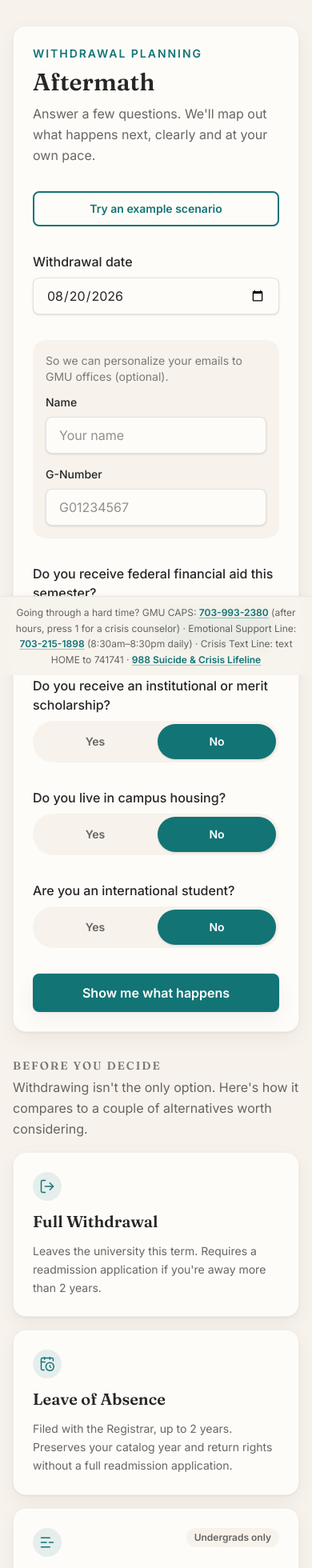
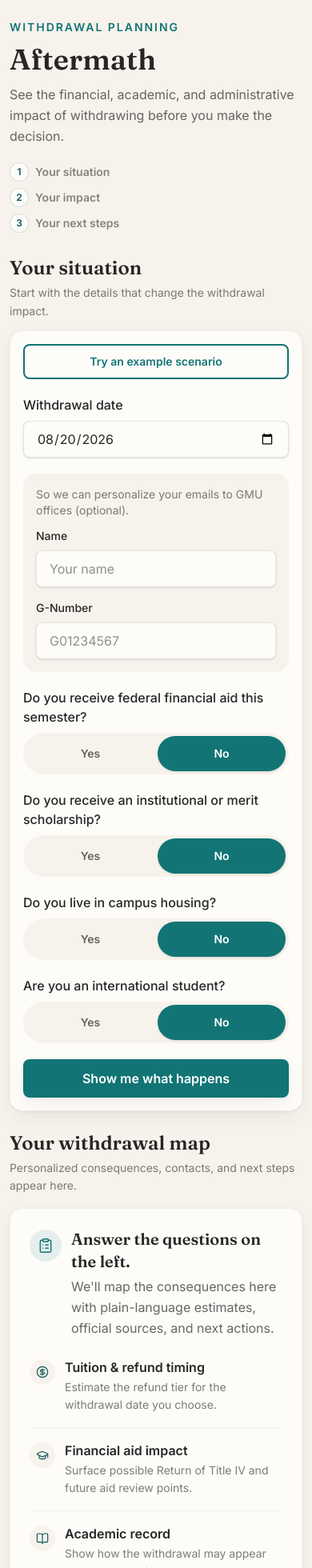
Before and after one commit to ToshitDev/Aftermath, a React (Vite) app: page / in a window 390 px wide. Shown: the top 1960 px of the page at 80% size. Built offline with nearby package versions, Linux system fonts and the light colour scheme.

Commit message:
feat: improve judge-facing layout and responsive UX

```diff
--- a/src/App.jsx
+++ b/src/App.jsx
@@ -1,11 +1,34 @@
 import { useState } from 'react'
-import { ChevronDown } from 'lucide-react'
+import { BookOpen, Building2, ChevronDown, CircleDollarSign, ClipboardList, GraduationCap } from 'lucide-react'
 import WithdrawalForm from './components/WithdrawalForm.jsx'
 import ResultCards from './components/ResultCards.jsx'
 import NextStepsChecklist from './components/NextStepsChecklist.jsx'
 import AlternativesComparison from './components/AlternativesComparison.jsx'
 import SupportBanner from './components/SupportBanner.jsx'
 import { FALL_2026_POLICY } from './lib/withdrawalRules.js'
+
+const PREVIEW_ITEMS = [
+  {
+    title: 'Tuition & refund timing',
+    description: 'Estimate the refund tier for the withdrawal date you choose.',
+    icon: CircleDollarSign,
+  },
+  {
+    title: 'Financial aid impact',
+    description: 'Surface possible Return of Title IV and future aid review points.',
+    icon: GraduationCap,
+  },
+  {
+    title: 'Academic record',
+    description: 'Show how the withdrawal may appear on your transcript.',
+    icon: BookOpen,
+  },
+  {
+    title: 'Offices & next steps',
+    description: 'Route you to the right offices, sources, and follow-up actions.',
+    icon: Building2,
+  },
+]
 
 function AboutEstimateDisclosure() {
   return (
@@ -34,6 +57,66 @@ function AboutEstimateDisclosure() {
   )
 }
 
+function Intro() {
+  return (
+    <header className="w-full space-y-5 print:hidden">
+      <div className="max-w-3xl space-y-2">
+        <p className="text-sm font-semibold uppercase tracking-[0.14em] text-teal">Withdrawal planning</p>
+        <h1 className="font-heading text-4xl font-semibold leading-tight text-ink sm:text-5xl">Aftermath</h1>
+        <p className="max-w-[65ch] text-base leading-relaxed text-ink/70 sm:text-lg">
+          See the financial, academic, and administrative impact of withdrawing before you make the decision.
+        </p>
+      </div>
+      <ol className="flex flex-col gap-2 text-sm font-semibold text-ink/55 sm:flex-row sm:flex-wrap sm:items-center sm:gap-3">
+        {['Your situation', 'Your impact', 'Your next steps'].map((step, index) => (
+          <li key={step} className="flex items-center gap-2">
+            <span className="flex h-6 w-6 shrink-0 items-center justify-center rounded-full border border-teal/20 bg-surface text-xs text-teal-dark">
+              {index + 1}
+            </span>
+            <span>{step}</span>
+          </li>
+        ))}
+      </ol>
+    </header>
+  )
+}
+
+function EmptyResultsPreview() {
+  return (
+    <section
+      aria-label="Withdrawal map preview"
+      className="rounded-2xl border border-black/5 bg-surface p-6 shadow-soft sm:p-8"
+    >
+      <div className="flex items-start gap-3">
+        <span className="mt-0.5 flex h-10 w-10 shrink-0 items-center justify-center rounded-full bg-teal/10 text-teal">
+          <ClipboardList className="h-5 w-5" strokeWidth={1.75} aria-hidden="true" />
+        </span>
+        <div className="space-y-1">
+          <h3 className="font-heading text-xl font-semibold text-ink">Answer the questions on the left.</h3>
+          <p className="text-base leading-relaxed text-ink/70">
+            We&apos;ll map the consequences here with plain-language estimates, official sources, and next
+            actions.
+          </p>
+        </div>
+      </div>
+
+      <ul className="mt-6 divide-y divide-black/5">
+        {PREVIEW_ITEMS.map((item) => (
+          <li key={item.title} className="flex gap-3 py-4 first:pt-0 last:pb-0">
+            <span className="mt-0.5 flex h-8 w-8 shrink-0 items-center justify-center rounded-full bg-cream text-teal-dark">
+              <item.icon className="h-4 w-4" strokeWidth={1.75} aria-hidden="true" />
+            </span>
+            <div>
+              <p className="font-semibold text-ink">{item.title}</p>
+              <p className="text-sm leading-relaxed text-ink/60">{item.description}</p>
+            </div>
+          </li>
+        ))}
+      </ul>
+    </section>
+  )
+}
+
 function App() {
   const [withdrawalValues, setWithdrawalValues] = useState(null)
   const [isExampleResult, setIsExampleResult] = useState(false)
@@ -44,16 +127,33 @@ function App() {
   }
 
   return (
-    <div className="min-h-screen bg-cream px-4 py-8 pb-24 text-ink sm:px-6 sm:pb-20 lg:px-8 print:pb-8">
-      <main className="mx-auto flex min-h-[calc(100vh-4rem)] w-full max-w-5xl flex-col items-center gap-8">
-        <div className="w-full print:hidden">
+    <div className="min-h-screen bg-cream px-3 py-6 text-ink sm:px-6 sm:py-8 lg:px-8 print:py-8">
+      <main className="mx-auto flex w-full max-w-7xl flex-col gap-7 lg:gap-8">
+        <Intro />
+
+        <div className="grid w-full grid-cols-1 gap-6 xl:grid-cols-[minmax(0,0.42fr)_minmax(0,0.58fr)] xl:items-start xl:gap-8">
+          <section className="min-w-0 space-y-3 print:hidden xl:sticky xl:top-6">
+            <div className="space-y-1">
+              <h2 className="font-heading text-2xl font-semibold text-ink">Your situation</h2>
+              <p className="text-sm leading-relaxed text-ink/60">
+                Start with the details that change the withdrawal impact.
+              </p>
+            </div>
             <WithdrawalForm onSubmit={handleWithdrawalSubmit} />
+          </section>
+
+          <section className="min-w-0 space-y-4">
+            <div className="space-y-1 print:hidden">
+              <h2 className="font-heading text-2xl font-semibold text-ink">Your withdrawal map</h2>
+              <p className="text-sm leading-relaxed text-ink/60">
+                Personalized consequences, contacts, and next steps appear here.
+              </p>
             </div>
 
-        <AlternativesComparison />
+            {!withdrawalValues && <EmptyResultsPreview />}
 
             {withdrawalValues && (
-          <div className="w-full max-w-5xl space-y-4">
+              <div className="space-y-4">
                 {isExampleResult && (
                   <p className="inline-flex rounded-full border border-teal/20 bg-teal/10 px-3 py-1.5 text-sm font-semibold text-teal-dark print:hidden">
                     Example: Maya, a GMU student withdrawing mid-semester
@@ -68,6 +168,10 @@ function App() {
                 <NextStepsChecklist {...withdrawalValues} />
               </div>
             )}
+          </section>
+        </div>
+
+        <AlternativesComparison />
       </main>
       <SupportBanner />
     </div>
--- a/src/components/AlternativesComparison.jsx
+++ b/src/components/AlternativesComparison.jsx
@@ -24,7 +24,7 @@ const OPTIONS = [
 
 function AlternativesComparison() {
   return (
-    <section aria-label="Before you decide" className="w-full max-w-5xl space-y-4 print:hidden">
+    <section aria-label="Before you decide" className="w-full space-y-4 print:hidden">
       <div className="space-y-1">
         <h2 className="text-sm font-semibold uppercase tracking-[0.14em] text-ink/60">Before You Decide</h2>
         <p className="max-w-[65ch] text-base leading-relaxed text-ink/70">
--- a/src/components/SupportBanner.jsx
+++ b/src/components/SupportBanner.jsx
@@ -1,10 +1,10 @@
-// Small, calm, always-visible crisis-support bar. Rendered once in App.jsx,
-// outside the form/results flow, so it's present on every view.
+// Small, calm crisis-support footer. It stays in the normal document flow so it
+// remains accessible without covering form fields, results, or print controls.
 function SupportBanner() {
   return (
     <footer
       role="contentinfo"
-      className="fixed inset-x-0 bottom-0 z-40 border-t border-black/5 bg-cream/95 px-4 py-2.5 text-center text-xs leading-relaxed text-ink/70 shadow-[0_-4px_12px_-6px_rgba(0,0,0,0.06)] backdrop-blur-sm sm:text-sm print:hidden"
+      className="mx-auto mt-8 w-full max-w-7xl border-t border-black/5 px-4 py-5 text-center text-xs leading-relaxed text-ink/70 sm:px-6 sm:text-sm lg:px-8 print:hidden"
     >
       <p className="mx-auto max-w-5xl">
         Going through a hard time? GMU CAPS:{' '}
--- a/src/components/WithdrawalForm.jsx
+++ b/src/components/WithdrawalForm.jsx
@@ -96,20 +96,12 @@ function WithdrawalForm({ onSubmit }) {
   return (
     <form
       onSubmit={handleSubmit}
-      className="w-full max-w-2xl space-y-8 rounded-2xl border border-black/5 bg-surface p-6 shadow-soft sm:p-8"
+      className="w-full min-w-0 space-y-5 rounded-2xl border border-black/5 bg-surface p-4 shadow-soft sm:p-6"
     >
-      <div className="space-y-2">
-        <p className="text-sm font-semibold uppercase tracking-[0.14em] text-teal">Withdrawal planning</p>
-        <h1 className="font-heading text-3xl font-semibold text-ink sm:text-5xl">Aftermath</h1>
-        <p className="max-w-[65ch] text-base leading-relaxed text-ink/70">
-          Answer a few questions. We&apos;ll map out what happens next, clearly and at your own pace.
-        </p>
-      </div>
-
       <button
         type="button"
         onClick={handleExampleClick}
-        className="inline-flex w-full items-center justify-center rounded-lg border-2 border-teal px-4 py-2.5 text-sm font-semibold text-teal transition-colors duration-200 ease-out hover:bg-cream focus-visible:outline-none focus-visible:ring-2 focus-visible:ring-teal/50 focus-visible:ring-offset-2 focus-visible:ring-offset-surface sm:w-auto"
+        className="inline-flex w-full items-center justify-center rounded-lg border-2 border-teal px-4 py-2.5 text-center text-sm font-semibold text-teal transition-colors duration-200 ease-out hover:bg-cream focus-visible:outline-none focus-visible:ring-2 focus-visible:ring-teal/50 focus-visible:ring-offset-2 focus-visible:ring-offset-surface sm:w-auto"
       >
         Try an example scenario
       </button>
--- a/src/index.css
+++ b/src/index.css
@@ -41,6 +41,13 @@ body {
   -webkit-font-smoothing: antialiased;
 }
 
+html,
+body,
+#root {
+  width: 100%;
+  overflow-x: clip;
+}
+
 h1,
 h2,
 h3 {
```
Also changed, not shown: src/components/ResultCards.jsx (+18 -18 lines). Lines whose indentation alone changed are shown as unchanged.
